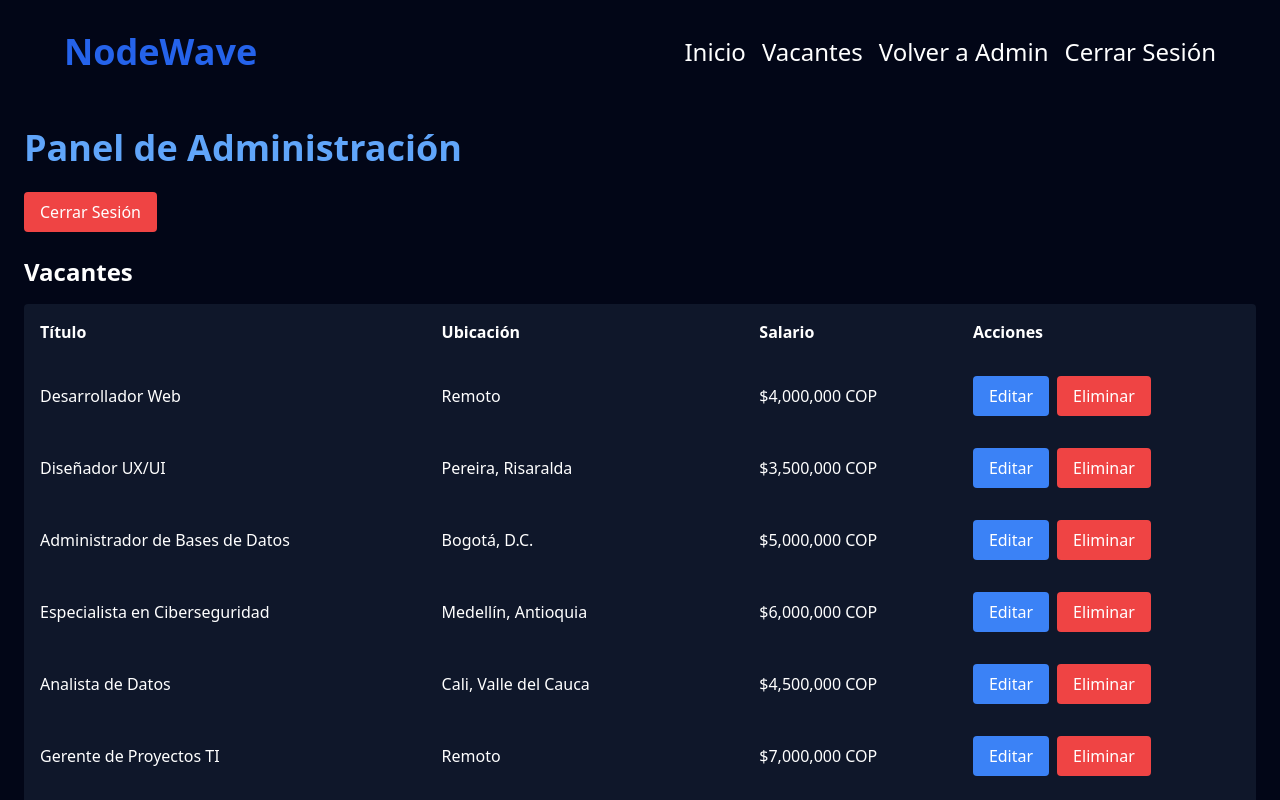
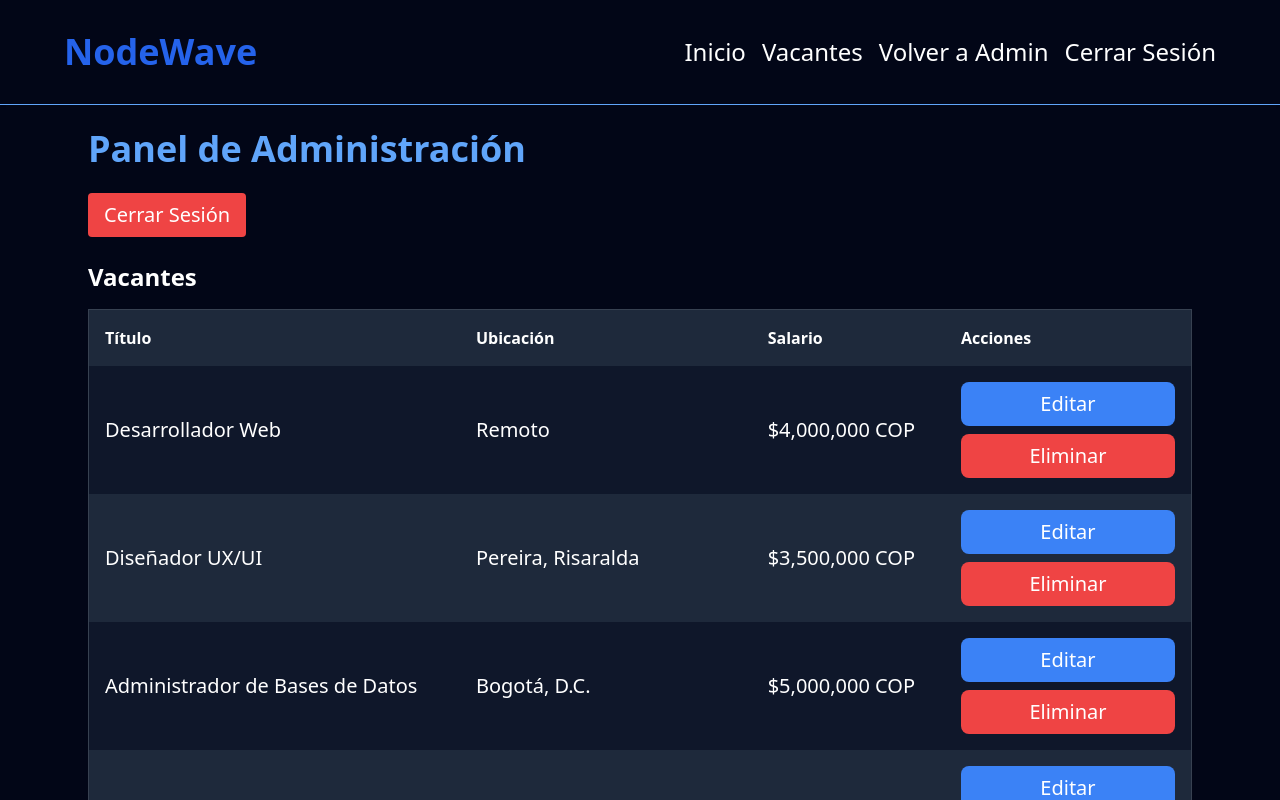
Before and after one commit to DanielMR-dev/NodeWave, a React (Vite) app in the folder client/: page /admin in a window 1280 px wide. Shown: the top 800 px of the page. Built offline with nearby package versions, Linux system fonts and the light colour scheme; sample sign-in values are in the browser's storage.

Commit message:
Se corrigue la funcionalidad de la barra de naveagacion del header y se agrega un borde pequeño color azul

```diff
--- a/client/src/layouts/Layout.tsx
+++ b/client/src/layouts/Layout.tsx
@@ -1,27 +1,22 @@
 import { useState, useEffect } from "react";
-import { Link, Outlet, useNavigate } from "react-router-dom";
+import { Link, Outlet, useLocation, useNavigate } from "react-router-dom";
 
 const Layout = () => {
-    // Navegación para redirigir a otras rutas
-    const navigate = useNavigate();
+    const navigate = useNavigate(); // Hook para manejar redirecciones
+    const location = useLocation(); // Hook para detectar cambios en la ruta
 
     // Estado de autenticación guardado en localStorage
-    const [isLoggedIn, setIsLoggedIn] = useState(() => {
-        const stored = localStorage.getItem("isLoggedIn");
-        if(stored === 'true') {
-            return true;
-        } else {
-            return false;
-        };
-    });
+    const [isLoggedIn, setIsLoggedIn] = useState(false);
 
     // Leer el estado de isLoggedIn desde localStorage al montar el componente
     useEffect(() => {
         const storedIsLoggedIn = localStorage.getItem("isLoggedIn");
         if (storedIsLoggedIn === "true") {
             setIsLoggedIn(true); // Si el usuario está logueado, actualiza el estado
+        } else {
+            setIsLoggedIn(false); // Si no, asegurarse de que el estado está en falso
         };
-    }, []); // Este useEffect se ejecutará solo una vez cuando se monte el componente
+    }, [location]); // Este useEffect se ejecutará solo una vez cuando se monte el componente
 
     // Actualizar localStorage cuando el estado isLoggedIn cambia
     useEffect(() => {
@@ -38,8 +33,8 @@ const Layout = () => {
     return (
         <div className="min-h-screen bg-slate-950 text-white">
             {/* Header */}
-            <header className="bg-slate-950 shadow">
-                <div className="mx-auto max-w-6xl flex justify-between items-center py-8">
+            <header className="bg-slate-950 shadow border-b border-blue-400">
+                <div className="max-w-6xl mx-auto flex justify-between items-center py-8">
                     <h1 className="text-4xl font-bold text-blue-600"><Link to={"/"}>NodeWave</Link></h1>
                     <nav className="space-x-4">
                         <Link
--- a/client/src/views/Admin.tsx
+++ b/client/src/views/Admin.tsx
@@ -53,45 +53,48 @@ const Admin = ({ setIsLoggedIn }: { setIsLoggedIn: (status: boolean) => void })
     };
 
     return (
-        <div className="min-h-screen bg-slate-950 text-white p-6">
+        <div className="min-h-screen mx-auto max-w-6xl bg-slate-950 text-white p-6">
             <h1 className="text-4xl font-bold text-blue-400 mb-6">Panel de Administración</h1>
 
             {/* Botón de cerrar sesión */}
             <button
                 onClick={handleLogout}
-                className="bg-red-500 text-white px-4 py-2 rounded hover:bg-red-600 mb-6"
+                className="bg-red-500 text-white text-xl px-4 py-2 rounded hover:bg-red-600 mb-6"
             >
             Cerrar Sesión
             </button>
 
         {/* Tabla de vacantes */}
-        <div className="mb-8">
+        <div className="mb-8 overflow-x-auto">
             <h2 className="text-2xl font-bold mb-4">Vacantes</h2>
-            <table className="w-full bg-slate-900 rounded">
+            <table className="w-full bg-slate-900 rounded-lg border border-gray-700">
             <thead>
-                <tr>
-                <th className="p-4 text-left">Título</th>
-                <th className="p-4 text-left">Ubicación</th>
-                <th className="p-4 text-left">Salario</th>
-                <th className="p-4 text-left">Acciones</th>
+                <tr className="bg-slate-800">
+                <th className="p-4 text-left text-white">Título</th>
+                <th className="p-4 text-left text-white">Ubicación</th>
+                <th className="p-4 text-left text-white">Salario</th>
+                <th className="p-4 text-left text-white">Acciones</th>
                 </tr>
             </thead>
             <tbody>
-                {vacanciesList.map(vacancy => (
-                <tr key={vacancy.id} className="hover:bg-slate-800">
-                    <td className="p-4">{vacancy.title}</td>
-                    <td className="p-4">{vacancy.location}</td>
-                    <td className="p-4">{vacancy.salary}</td>
-                    <td className="p-4">
+                {vacanciesList.map((vacancy, index) => (
+                <tr
+                    key={vacancy.id}
+                    className={` ${index % 2 === 0 ? "bg-slate-900 hover:bg-slate-700" : "bg-slate-800 hover:bg-slate-700"}`}
+                >
+                    <td className="text-xl p-4">{vacancy.title}</td>
+                    <td className="text-xl p-4">{vacancy.location}</td>
+                    <td className="text-xl p-4">{vacancy.salary}</td>
+                    <td className="text-xl p-4">
                     <button
                         onClick={() => handleEdit(vacancy)}
-                        className="bg-blue-500 text-white px-4 py-2 rounded hover:bg-blue-600 mr-2"
+                        className="bg-blue-500 text-white px-4 py-2 w-full rounded-lg hover:bg-blue-600 mb-2"
                     >
                         Editar
                     </button>
                     <button
                         onClick={() => handleDelete(vacancy.id)}
-                        className="bg-red-500 text-white px-4 py-2 rounded hover:bg-red-600"
+                        className="bg-red-500 text-white px-4 py-2 w-full rounded-lg hover:bg-red-600"
                     >
                         Eliminar
                     </button>
```
Lines whose indentation alone changed are shown as unchanged.
